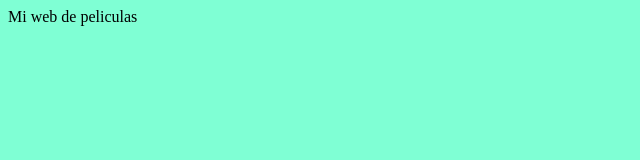
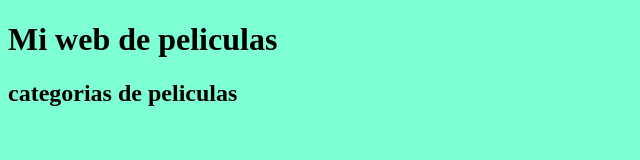
Before and after one commit to joeldavg/billingue, a plain HTML site: page index.html in a window 1280 px wide. Shown: the whole page, without its empty margins (0-640 px from the left). Drawn offline with Linux system fonts and the light colour scheme.

Commit message:
se agrego h2 con categorias

```diff
--- a/index.html
+++ b/index.html
@@ -8,6 +8,7 @@
     <title>Document</title>
   </head>
   <body>
-    Mi web de peliculas
+    <h1>Mi web de peliculas</h1>
+    <h2>categorias de peliculas</h2>
   </body>
 </html>
```
